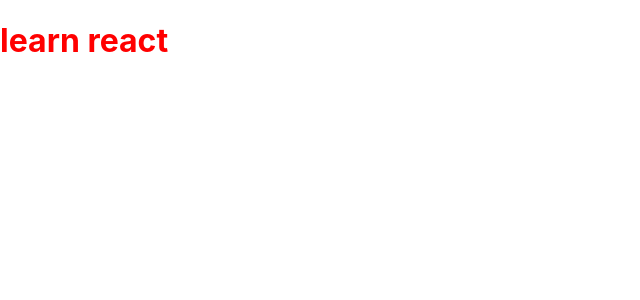
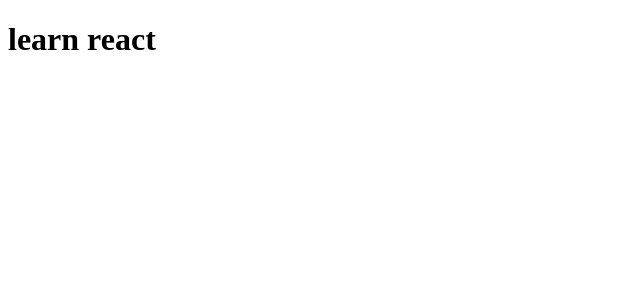
Before and after one commit to Dasha1801/task1-as-reddit, a React (Create React App) app: page / in a window 1280 px wide. Shown: the top 300 px of the page, without its empty margins (0-640 px from the left). Built offline with nearby package versions, Linux system fonts and the light colour scheme.

Commit message:
fix: delete folder vscode

```diff
--- a/src/App.tsx
+++ /dev/null
@@ -1,10 +0,0 @@
-import React from 'react';
-import styles from './index.module.scss';
-
-function App():JSX.Element {
-  return (
-    <div><h1 className={styles.root}>learn react</h1></div>
-  );
-}
-
-export default App;
--- /dev/null
+++ b/src/components/app/app.tsx
@@ -0,0 +1,9 @@
+import React from 'react';
+
+function App():JSX.Element {
+  return (
+    <div><h1>learn react</h1></div>
+  );
+}
+
+export default App;
--- a/src/index.tsx
+++ b/src/index.tsx
@@ -1,6 +1,6 @@
 import React from 'react';
 import ReactDOM from 'react-dom';
-import App from './App';
+import App from './components/app/app';
 import reportWebVitals from './reportWebVitals';
 
 ReactDOM.render(
```
Also changed, not shown: .eslintrc.json, src/index.scss (renamed from src/index.module.scss), 2 other files (tests, documents, lock files or other folders).
